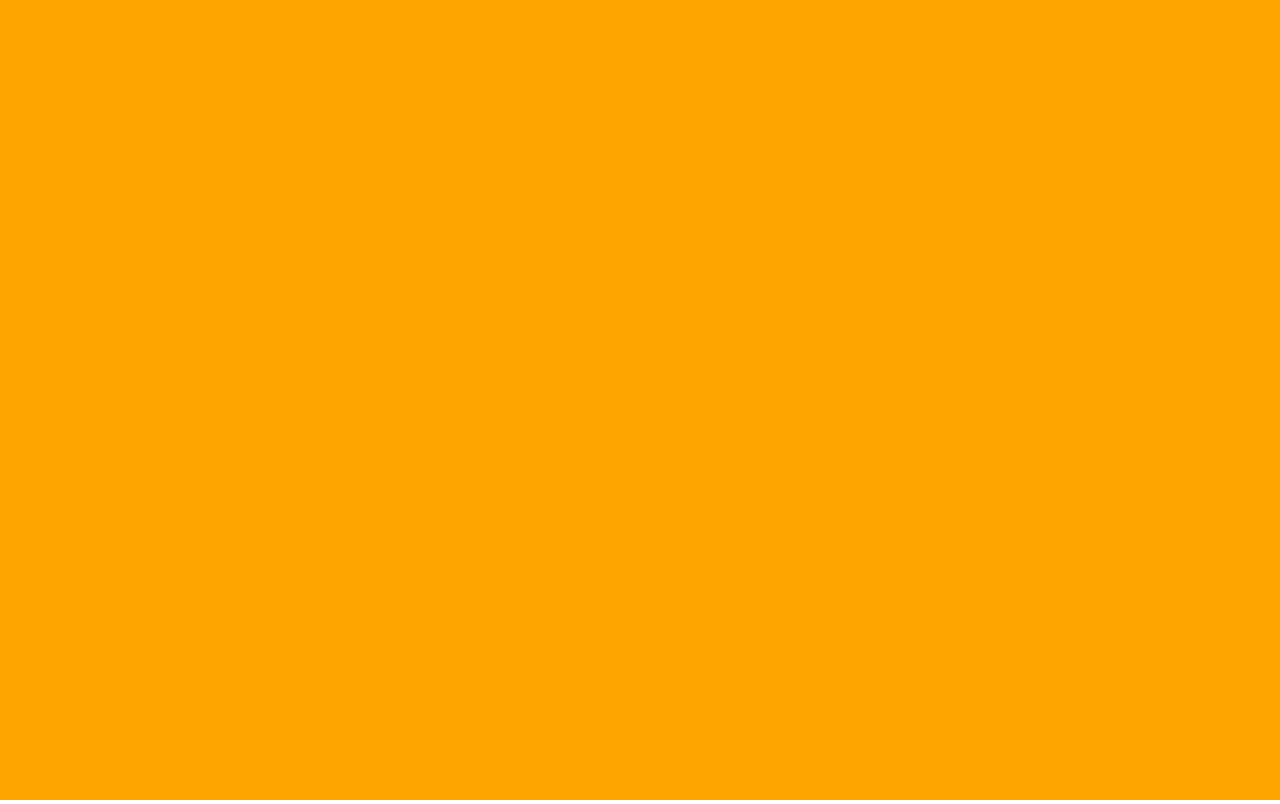
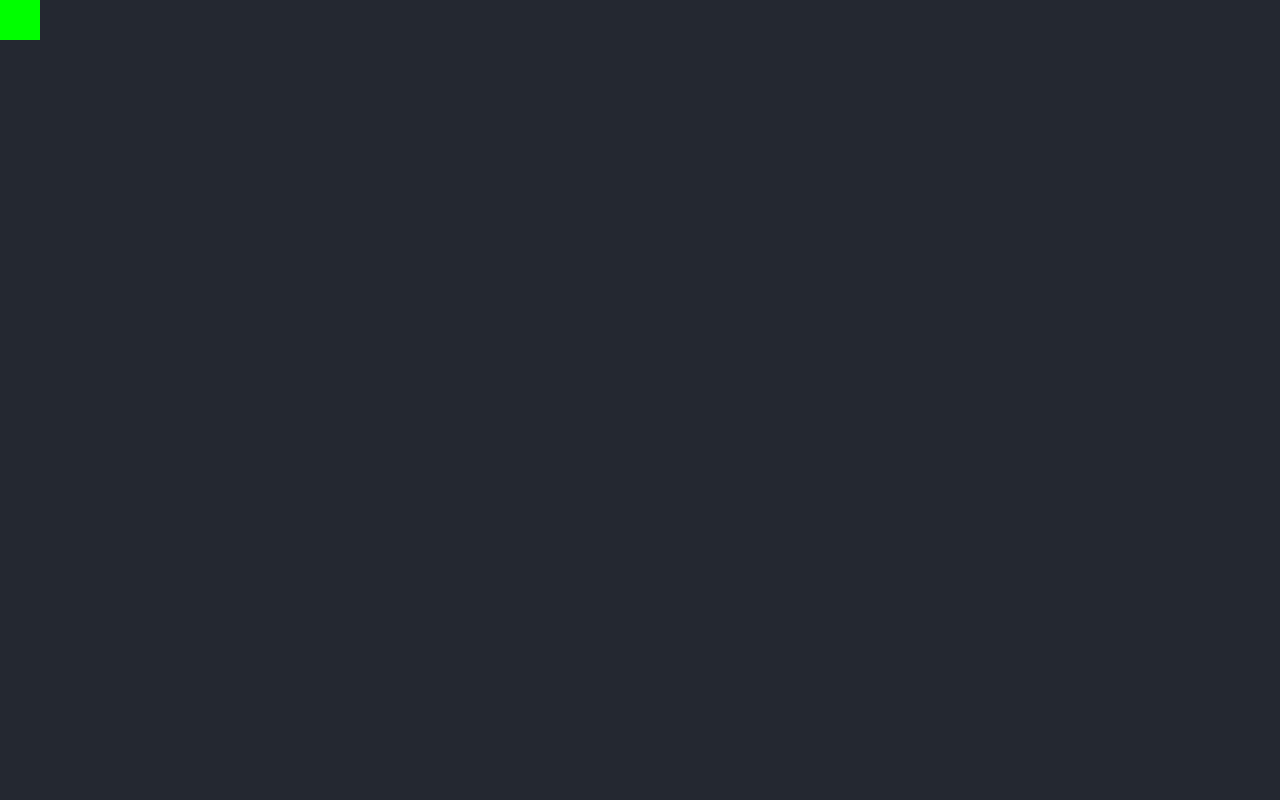
Before and after one commit to OscarLysaker/oscarlysaker.github.io, a plain HTML site: page platform/index.html in a window 1280 px wide. Drawn offline with Linux system fonts and the light colour scheme.

Commit message:
asdasdasd

```diff
--- a/platform/index.html
+++ b/platform/index.html
@@ -22,47 +22,139 @@
 
     <script>
 
-        let root = document.getElementById("game-root");
-        let canvas = null;
+        var platGame = function () {
 
-        function wasInitialized () {
+            var root = null;
+            var entities = [];
+            var gameLoop = null;
 
+            var cellSize = 40;
+
+            var entityControllerIndex = 0;
+
+            var maxSpeed = 5;
+            var friction = .9;
+            var stopLim = 0.2;
+            var acceleration = 0.4;
+
+            var keys = {
+                xv : 0,
+                yv : 0
             }
 
-        function initCanvas () {
-            root.innerHTML = "";
-            canvas = document.createElement("canvas");
-            canvas.setAttribute("width", window.innerWidth);
-            canvas.setAttribute("height", window.innerHeight);
-            canvas.setAttribute("id", "game-canvas");
-            root.append(canvas);
+            var init = function (docRoot) {
+                if (root != null) return;
+                root = docRoot;
 
+                canvas.init(root);
 
+                entities.push(new Entity(40, 40, "#ff00ff"));
 
-            setInterval(update, 100);
+                gameLoop = setInterval(update, 1000 / 60);
+
+                document.addEventListener("keydown", keyPush);
+                document.addEventListener("keyup", keyRelease);
+            }
+
+            var keyPush = function (e) {
+                switch (e.keyCode) {
+                    case 37: keys.xv = -1; break;
+                    case 38: keys.yv = -1; break;
+                    case 39: keys.xv =  1; break;
+                    case 40: keys.yv =  1; break;
+                }
+            }
+
+            var keyRelease = function (e) {
+                switch (e.keyCode) {
+                    case 37: keys.xv = 0; break; // Left
+                    case 38: keys.yv = 0; break; // Up
+                    case 39: keys.xv = 0; break; // Right
+                    case 40: keys.yv = 0; break; // Down
+                }
+            }
+
+            var canvas = {
+                obj : null,
+                ctx : null,
+                init : function (docRoot) {
+                    if (docRoot == null) return;
+                    if (this.obj != null) docRoot.innerHTML = "";
+
+                    var w = window.innerWidth || document.documentElement.clientWidth || document.body.clientWidth;
+                    var h = window.innerHeight || document.documentElement.clientHeight || document.body.clientHeight;
+
+                    this.obj = document.createElement("canvas");
+                    this.obj.setAttribute("width", w);
+                    this.obj.setAttribute("height", h);
+                    this.obj.setAttribute("id", "game-canvas");
+                    docRoot.append(this.obj);
+
+                    this.ctx = this.obj.getContext("2d");
+                }
             }
 
             function Entity (width, height, color) {
                 this.x = .0;
                 this.y = .0;
+                this.vx = .0;
+                this.vy = .0;
                 this.width = width;
                 this.height = height;
                 this.color = color;
             }
 
-        var entities = [];
+            var update = function () {
 
-        window.onload = function (e) {
-            initCanvas();
+                for (var i = 0, j = entities.length; i < j; i++) {
+                    var entity = entities[i];
+                    if (i == entityControllerIndex) {
+                        entity.vx += acceleration * keys.xv;
+                        entity.vy += acceleration * keys.yv;
+
+                        if (entity.vx > maxSpeed) entity.vx = maxSpeed;
+                        if (entity.vy > maxSpeed) entity.vy = maxSpeed;
+                        if (entity.vx < maxSpeed * -1) entity.vx = maxSpeed * -1;
+                        if (entity.vy < maxSpeed * -1) entity.vy = maxSpeed * -1;
                     }
 
-        window.onresize = function (e) {
-            initCanvas();
+                    entity.x += entity.vx;
+                    entity.y += entity.vy;
+
+                    entity.vx *= friction;
+                    entity.vy *= friction;
+
+                    if (entity.x < 0) {
+                        if (entity.vx < 0) entity.vx = 0;
+                        entity.x = 0;
+                    } else if (entity.x + entity.width > window.innerWidth) {
+                        if (entity.vx > 0) entity.vx = 0;
+                        entity.x = window.innerWidth - entity.width;
                     }
 
-        function update () {
+                    if (entity.y < 0) {
+                        if (entity.vy < 0) entity.vy = 0;
+                        entity.y = 0;
+                    } else if (entity.y + entity.height > window.innerHeight) {
+                        if (entity.vy > 0) entity.vy = 0;
+                        entity.y = window.innerHeight - entity.height;
+                    }
+                }
 
+                canvas.ctx.fillStyle = "rgb(36, 40, 49)";
+                canvas.ctx.fillRect(0, 0, canvas.obj.width, canvas.obj.height);
+
+                canvas.ctx.fillStyle = "lime";
+                for (var i = 0, j = entities.length; i < j; i++) {
+                    canvas.ctx.fillRect(entities[i].x, entities[i].y, entities[i].width, entities[i].height);
                 }
+            }
+
+            return {init:init};
+        }();
+
+        platGame.init(document.getElementById("game-root"));
+
     </script>
 </body>
 </html>
```
Also changed, not shown: snake/index.html (+0 -1 lines), sudoku/index.html (+159 -93 lines), 1 other file. Lines whose indentation alone changed are shown as unchanged.
